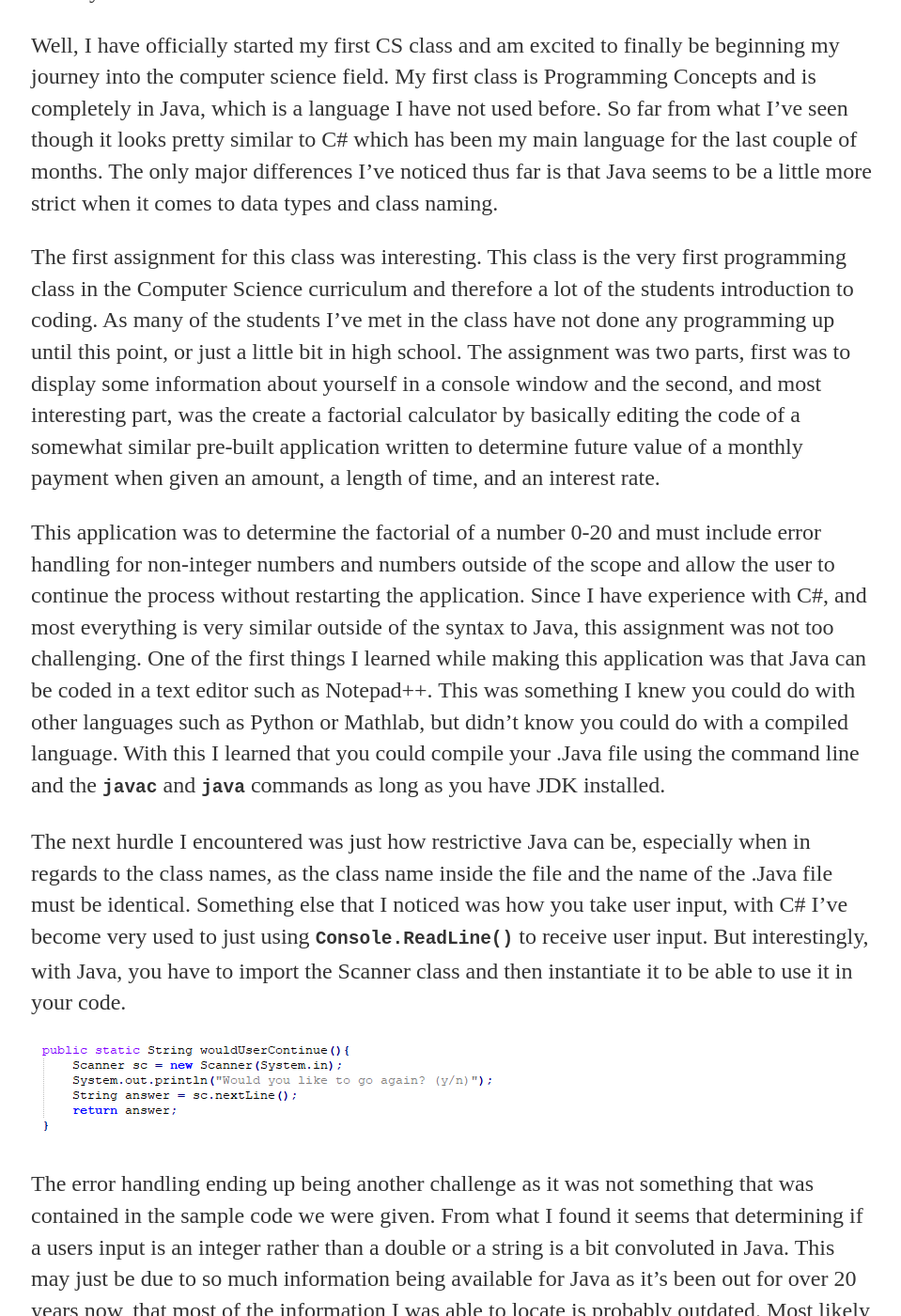
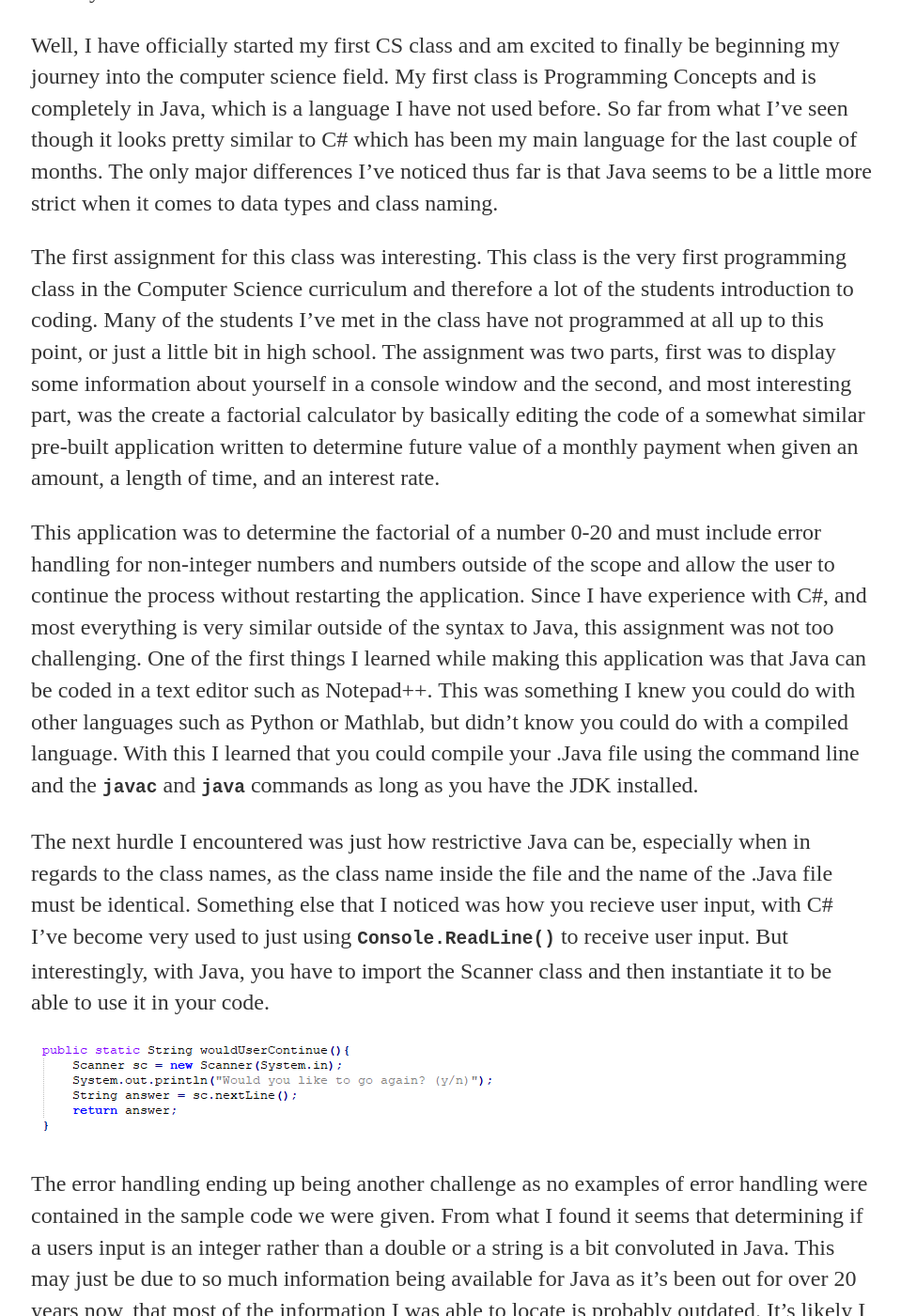
Before and after one commit to David-Hatcher/David-Hatcher.github.io, a Jekyll site: the page built from _posts/2019-05-15-The-Learning-Wall.md, in a window 1280 px wide and 1400 px high, scrolled down 281 px. Shown: the whole window at 94% size, without its empty margins (159-1118 px from the left). Built offline with Jekyll 4.4.1, drawn with Linux system fonts in a browser that asks for light colours; nearby versions of some CDN libraries; comment, search, counter and statistics services are not loaded; some of the changed text lies outside the part shown.

Commit message:
Updated for readability

````diff
--- a/_posts/2019-05-15-The-Learning-Wall.md
+++ b/_posts/2019-05-15-The-Learning-Wall.md
@@ -6,15 +6,15 @@
 
 Well, I have officially started my first CS class and am excited to finally be beginning my journey into the computer science field. My first class is Programming Concepts and is completely in Java, which is a language I have not used before. So far from what I've seen though it looks pretty similar to C# which has been my main language for the last couple of months. The only major differences I've noticed thus far is that Java seems to be a little more strict when it comes to data types and class naming.<!--more-->
 
-The first assignment for this class was interesting. This class is the very first programming class in the Computer Science curriculum and therefore a lot of the students introduction to coding. As many of the students I've met in the class have not done any programming up until this point, or just a little bit in high school. The assignment was two parts, first was to display some information about yourself in a console window and the second, and most interesting part, was the create a factorial calculator by basically editing the code of a somewhat similar pre-built application written to determine future value of a monthly payment when given an amount, a length of time, and an interest rate.
+The first assignment for this class was interesting. This class is the very first programming class in the Computer Science curriculum and therefore a lot of the students introduction to coding. Many of the students I've met in the class have not programmed at all up to this point, or just a little bit in high school. The assignment was two parts, first was to display some information about yourself in a console window and the second, and most interesting part, was the create a factorial calculator by basically editing the code of a somewhat similar pre-built application written to determine future value of a monthly payment when given an amount, a length of time, and an interest rate.
 
-This application was to determine the factorial of a number 0-20 and must include error handling for non-integer numbers and numbers outside of the scope and allow the user to continue the process without restarting the application. Since I have experience with C#, and most everything is very similar outside of the syntax to Java, this assignment was not too challenging. One of the first things I learned while making this application was that Java can be coded in a text editor such as Notepad++. This was something I knew you could do with other languages such as Python or Mathlab, but didn't know you could do with a compiled language. With this I learned that you could compile your .Java file using the command line and the <b>```javac```</b> and <b>```java```</b> commands as long as you have JDK installed.
+This application was to determine the factorial of a number 0-20 and must include error handling for non-integer numbers and numbers outside of the scope and allow the user to continue the process without restarting the application. Since I have experience with C#, and most everything is very similar outside of the syntax to Java, this assignment was not too challenging. One of the first things I learned while making this application was that Java can be coded in a text editor such as Notepad++. This was something I knew you could do with other languages such as Python or Mathlab, but didn't know you could do with a compiled language. With this I learned that you could compile your .Java file using the command line and the <b>```javac```</b> and <b>```java```</b> commands as long as you have the JDK installed.
 
-The next hurdle I encountered was just how restrictive Java can be, especially when in regards to the class names, as the class name inside the file and the name of the .Java file must be identical. Something else that I noticed was how you take user input, with C# I've become very used to just using <b>``` Console.ReadLine()```</b> to receive user input. But interestingly, with Java, you have to import the Scanner class and then instantiate it to be able to use it in your code.
+The next hurdle I encountered was just how restrictive Java can be, especially when in regards to the class names, as the class name inside the file and the name of the .Java file must be identical. Something else that I noticed was how you recieve user input, with C# I've become very used to just using <b>``` Console.ReadLine()```</b> to receive user input. But interestingly, with Java, you have to import the Scanner class and then instantiate it to be able to use it in your code.
 
 ![alt text](ScannerClassInstantiation.PNG "Scanner Class Instantiation")
 
-The error handling ending up being another challenge as it was not something that was contained in the sample code we were given. From what I found it seems that determining if a users input is an integer rather than a double or a string is a bit convoluted in Java. This may just be due to so much information being available for Java as it's been out for over 20 years now, that most of the information I was able to locate is probably outdated. Most likely I could find a more eloquent way of determining the class of the input, but in the end I just used a try/catch block to pull the information in from the user.
+The error handling ending up being another challenge as no examples of error handling were contained in the sample code we were given. From what I found it seems that determining if a users input is an integer rather than a double or a string is a bit convoluted in Java. This may just be due to so much information being available for Java as it's been out for over 20 years now, that most of the information I was able to locate is probably outdated. It's likely I could find a more eloquent way of determining the data type of the input, but in the end I just used a try/catch block to pull the information in from the user.
 
 ![alt text](TryCatchBlock.PNG "Error Handling Solution")
 
````
